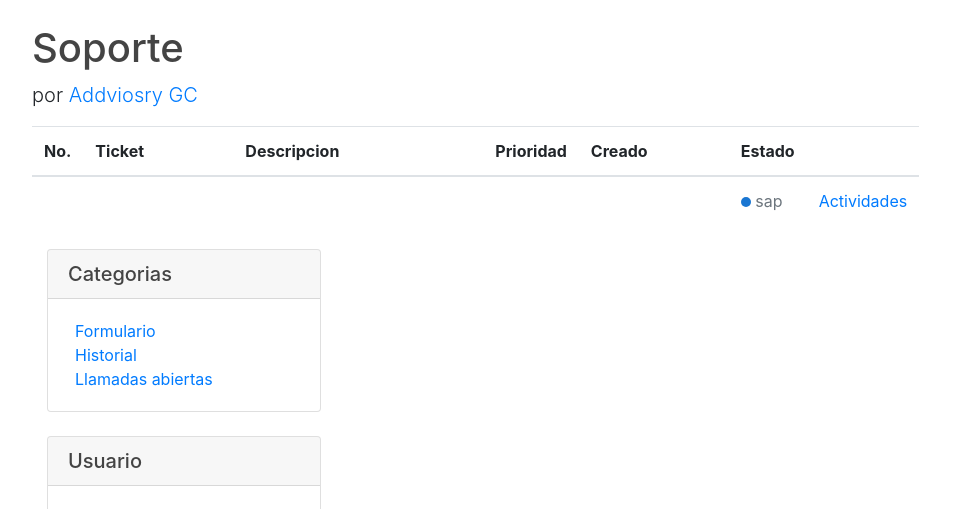
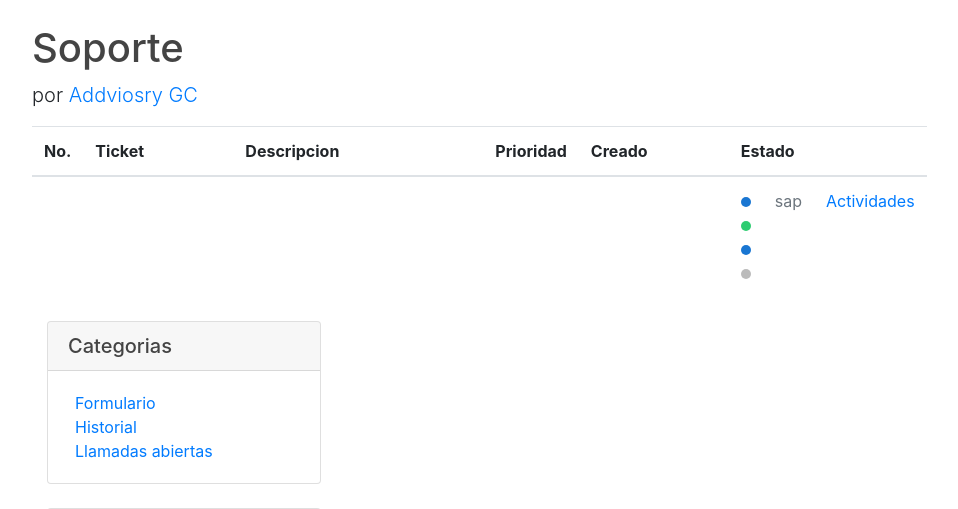
Before and after one commit to R0dri/flasky, a Flask app: page / in a window 1280 px wide. Shown: the part 56-565 px from the top of the page, without its empty margins (53-1011 px from the left). Run offline with Flask 3, Linux system fonts and the light colour scheme; the visitor is signed in with stand-in values (Sample User, id 1); parts of the project's set-up code (start-up, migrations or seed data) failed here and were passed over; some libraries are stand-ins or nearby versions.

Commit message:
Se agrego el estado del ticket segun actividades en la tabla. se agrego moment js en las horas de la tabla

```diff
--- a/static/css/style.css
+++ b/static/css/style.css
@@ -41,7 +41,7 @@ h1, h2, h3, h4, h5, h6 {
 .dot2 {
     height: 10px;
     width: 10px;
-    background-color: #bbb;
+    background-color: #2ecc71;
     border-radius: 50%;
     display: inline-block;
 }
--- a/templates/historial.html
+++ b/templates/historial.html
@@ -21,37 +21,42 @@
             <table class="table table-hover">
                 <thead>
                     <tr>
-                        <th>No.</th>
-                        <th>Ticket</th>
-                        <th>Descripcion</th>
-                        <th>Prioridad</th>
-                        <th>Creado</th>
-                        <th>Estado</th>
-                        <th></th>
+                        <th colspan="2">No.</th>
+                        <th colspan="2">Ticket</th>
+                        <th colspan="2">Descripcion</th>
+                        <th colspan="2">Prioridad</th>
+                        <th colspan="2">Creado</th>
+                        <th colspan="2">Estado</th>
+                        <th colspan="2"></th>
                     </tr>
                 </thead>
                 <tbody  data-bind="foreach: llamadas">
                     <tr style="border-bottom:none;border-top:none;">
-                        <td colspan="1">
+                        <td colspan="2">
                             <span class="article-title" data-bind="text:id"></span>
                         </td>
-                        <td style="min-width:150px;" colspan="1">
+                        <td style="min-width:150px;" colspan="2">
                             <span class="article-title" data-bind="text:subject"></span>
                         </td>
-                        <td style="min-width:250px;" colspan="1">
+                        <td style="min-width:250px;" colspan="2">
                             <p class="article-content" data-bind="text: dscription"></p>
                         </td>
-                        <td colspan="1">
+                        <td colspan="2">
                             <span class="article-title" data-bind="text:priority"></span>
                         </td>
-                        <td style="min-width:150px;" colspan="1">
-                            <small class="text-muted" data-bind="text:createTime"></small>
+                        <td style="min-width:150px;" colspan="2">
+                            <small class="text-muted" data-bind="text:moment(createTime).locale('es').calendar()"></small>
+                        </td>
+                        <td colspan="1" style="margin:0;padding=0;width=7px;">
+                            <i data-bind="visible: estado == 'AGC'" class="dot1"></i>
+                            <i data-bind="visible: estado == 'Cliente'" class="dot2"></i>
+                            <i data-bind="visible: estado == 'SAP'" class="dot1"></i>
+                            <i data-bind="visible: estado == 'Cerrado'" class="dot3"></i>
                         </td>
                         <td colspan="1">
-                            <i class="dot1"></i>
                             <span data-bind="text:estado" class="text-muted"> sap </span>
                         </td>
-                        <td colspan="1">
+                        <td colspan="2">
                             <a href="#" data-bind="click:$parent.navAct">Actividades</a>
                         </td>
                     </tr>
--- a/templates/layouts/layout.html
+++ b/templates/layouts/layout.html
@@ -16,6 +16,7 @@
   <link href="static/css/style.css" rel="stylesheet">
 	<!-- Custom styles for this template -->
 	<link href="static/css/blog-post.css" rel="stylesheet">
+  <script src="https://momentjs.com/downloads/moment.min.js"></script>
 	<!-- <link href="static/css/main.css" rel="stylesheet"> -->
   <script src="static/js/knockout-3.3.0.js"></script>
   <script src="static/js/knockout.mapping-2.4.1.js"></script>
```
